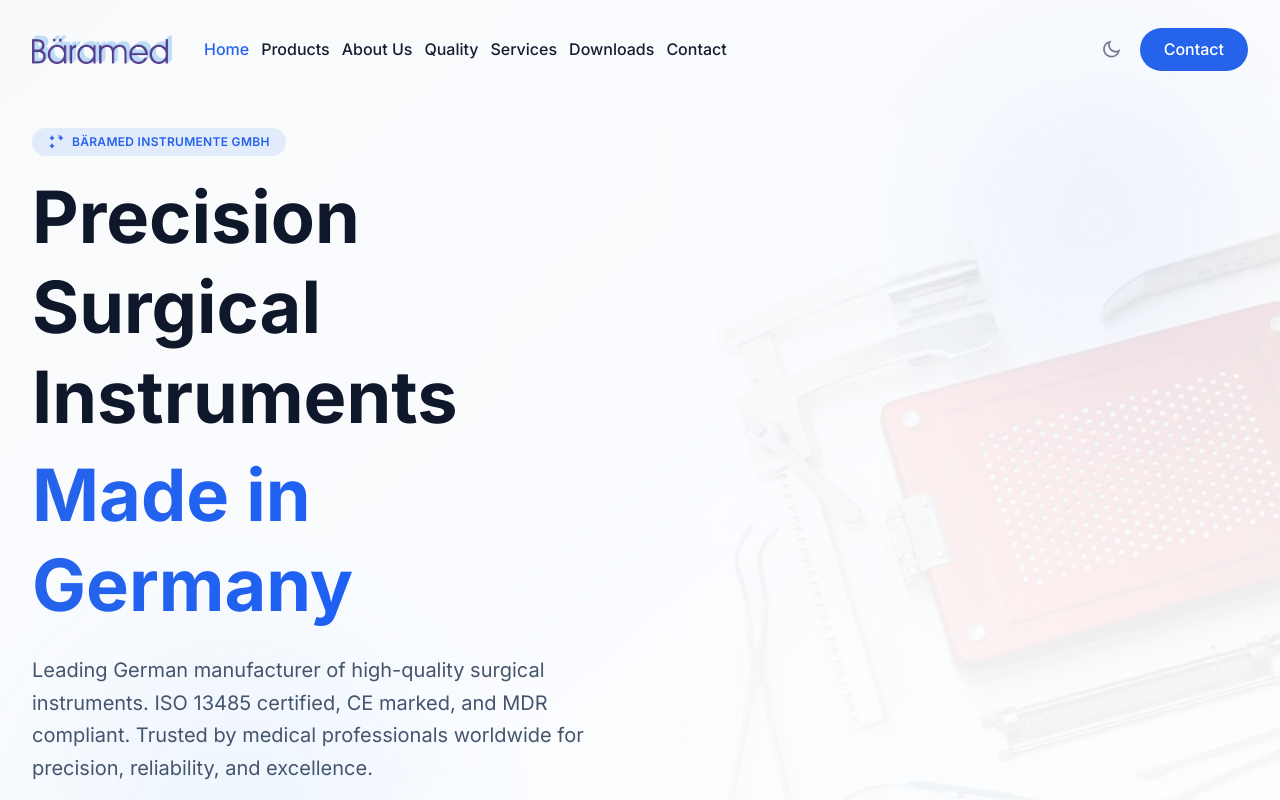
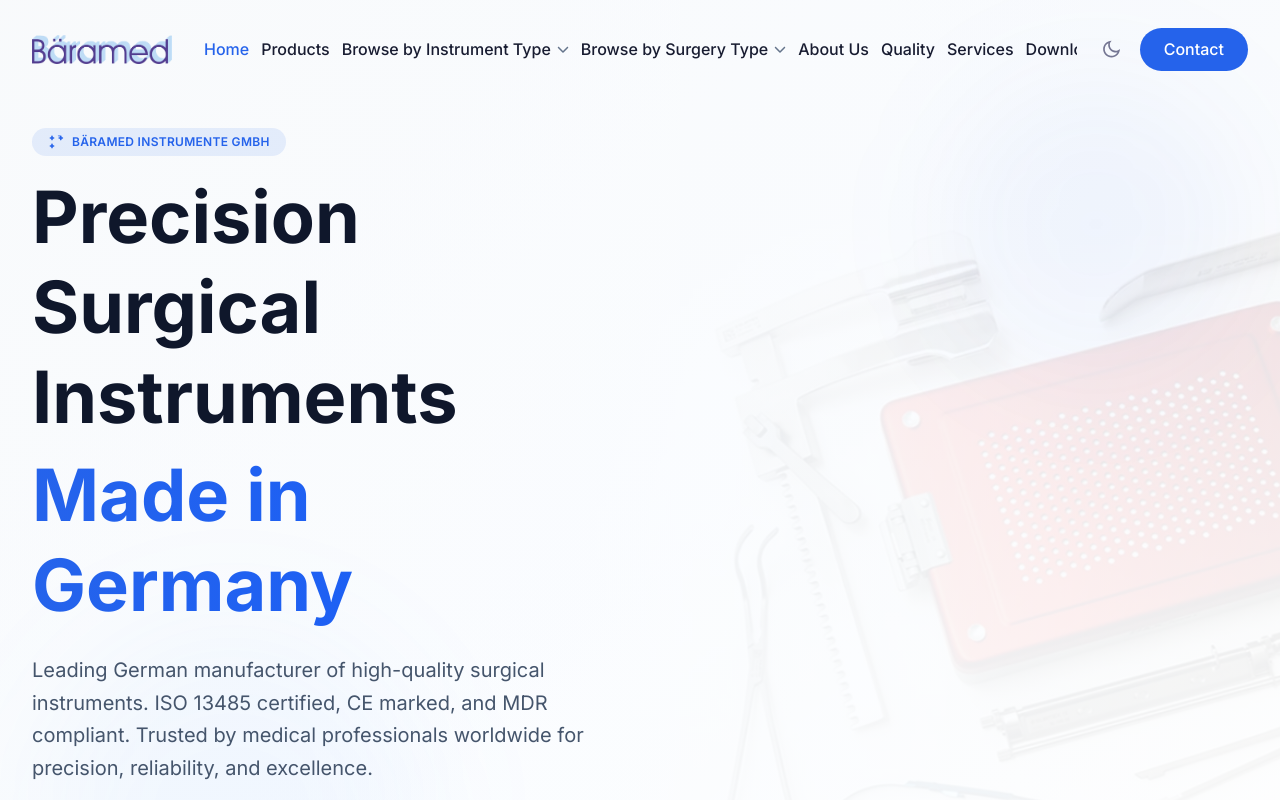
Before and after one commit to starkinc1985/Baramed, a Next.js app: page / in a window 1280 px wide. Shown: the top 800 px of the page. Built offline with nearby package versions, Linux system fonts and the light colour scheme.

Commit message:
New nav items search by category and surgery added and relaveant pages

```diff
--- a/app/globals.css
+++ b/app/globals.css
@@ -111,7 +111,7 @@
 
 @utility dropdown {
   @apply -left-7.5 mt-2 hidden min-w-max flex-col gap-4 rounded-md border border-stroke bg-white px-8 py-5 shadow-solid-13 duration-300 ease-in dark:border-strokedark dark:bg-black xl:invisible xl:absolute
-    xl:mt-0 xl:flex xl:w-[250px] xl:translate-y-10 xl:opacity-0
+    xl:mt-0 xl:flex xl:translate-y-10 xl:opacity-0
     xl:before:absolute xl:before:-top-1.5 xl:before:left-10 xl:before:h-3 xl:before:w-3 xl:before:rotate-45 xl:before:border-l xl:before:border-t xl:before:border-stroke xl:before:bg-white xl:group-hover:visible xl:group-hover:translate-y-6.5
     xl:group-hover:opacity-100 xl:dark:before:border-strokedark xl:dark:before:bg-black;
 }
--- a/components/Header/index.tsx
+++ b/components/Header/index.tsx
@@ -9,10 +9,17 @@
 
 const Header = () => {
   const [navigationOpen, setNavigationOpen] = useState(false);
-  const [dropdownToggler, setDropdownToggler] = useState(false);
+  const [dropdownToggler, setDropdownToggler] = useState<Record<number, boolean>>({});
   const [stickyMenu, setStickyMenu] = useState(false);
 
   const pathUrl = usePathname();
+
+  const toggleDropdown = (id: number) => {
+    setDropdownToggler((prev) => ({
+      ...prev,
+      [id]: !prev[id],
+    }));
+  };
 
   // Sticky menu
   const handleStickyMenu = () => {
@@ -102,9 +109,9 @@
                 <li key={key} className={`${menuItem.submenu ? "group relative" : ""} flex-shrink-0`}>
                   {menuItem.submenu ? (
                     <>
-                      <button
-                        onClick={() => setDropdownToggler(!dropdownToggler)}
-                        className="flex cursor-pointer items-center gap-1.5 whitespace-nowrap text-sm font-medium text-black transition-colors hover:text-primary dark:text-white xl:text-regular"
+                      <Link
+                        href={menuItem.path || "#"}
+                        className="group/link flex cursor-pointer items-center gap-1.5 whitespace-nowrap text-sm font-medium text-black transition-colors hover:text-primary dark:text-white xl:text-regular"
                       >
                         {menuItem.title}
                         <span className="flex-shrink-0">
@@ -116,14 +123,37 @@
                             <path d="M233.4 406.6c12.5 12.5 32.8 12.5 45.3 0l192-192c12.5-12.5 12.5-32.8 0-45.3s-32.8-12.5-45.3 0L256 338.7 86.6 169.4c-12.5-12.5-32.8-12.5-45.3 0s-12.5 32.8 0 45.3l192 192z" />
                           </svg>
                         </span>
-                      </button>
+                      </Link>
 
-                      <ul
-                        className={`dropdown ${dropdownToggler ? "flex" : ""}`}
-                      >
-                        {menuItem.submenu.map((item, key) => (
-                          <li key={key} className="hover:text-primary">
-                            <Link href={item.path || "#"}>{item.title}</Link>
+                      <ul className="dropdown xl:w-auto xl:min-w-[700px] xl:max-w-[900px] xl:grid xl:grid-cols-3 xl:gap-8 xl:px-10 xl:py-8">
+                        {menuItem.submenu.map((item, subKey) => (
+                          <li key={subKey} className="mb-4 last:mb-0">
+                            {item.submenu ? (
+                              <div>
+                                <Link
+                                  href={item.path || "#"}
+                                  className="mb-3 block text-sm font-bold text-black transition-colors hover:text-primary dark:text-white"
+                                >
+                                  {item.title}
+                                </Link>
+                                <ul className="space-y-2">
+                                  {item.submenu.map((subItem, subSubKey) => (
+                                    <li key={subSubKey}>
+                                      <Link
+                                        href={subItem.path || "#"}
+                                        className="block text-sm text-waterloo transition-colors hover:text-primary dark:text-manatee"
+                                      >
+                                        {subItem.title}
+                                      </Link>
+                                    </li>
+                                  ))}
+                                </ul>
+                              </div>
+                            ) : (
+                              <Link href={item.path || "#"} className="block text-sm font-semibold text-black transition-colors hover:text-primary dark:text-white">
+                                {item.title}
+                              </Link>
+                            )}
                           </li>
                         ))}
                       </ul>
--- a/components/Header/menuData.tsx
+++ b/components/Header/menuData.tsx
@@ -1,4 +1,51 @@
 import { Menu } from "@/types/menu";
+import { instrumentTypeCategories, surgeryTypeCategories } from "@/data/categories";
+
+// Helper function to convert instrument categories to menu items
+const getInstrumentTypeMenuItems = (): Menu[] => {
+  let idCounter = 1000;
+  return instrumentTypeCategories.map((category) => {
+    const categoryId = idCounter++;
+    return {
+      id: categoryId,
+      title: category.name,
+      path: `/products/by-instrument-type/${category.slug}`,
+      newTab: false,
+      submenu: category.subcategories?.map((subcat) => {
+        const subcatId = idCounter++;
+        return {
+          id: subcatId,
+          title: subcat.name,
+          path: `/products/by-instrument-type/${category.slug}/${subcat.slug}`,
+          newTab: false,
+        };
+      }),
+    };
+  });
+};
+
+// Helper function to convert surgery categories to menu items
+const getSurgeryTypeMenuItems = (): Menu[] => {
+  let idCounter = 2000;
+  return surgeryTypeCategories.map((category) => {
+    const categoryId = idCounter++;
+    return {
+      id: categoryId,
+      title: category.name,
+      path: `/products/by-surgery-type/${category.slug}`,
+      newTab: false,
+      submenu: category.subcategories?.map((subcat) => {
+        const subcatId = idCounter++;
+        return {
+          id: subcatId,
+          title: subcat.name,
+          path: `/products/by-surgery-type/${category.slug}`,
+          newTab: false,
+        };
+      }),
+    };
+  });
+};
 
 const menuData: Menu[] = [
   {
@@ -14,25 +61,39 @@
     path: "/products",
   },
   {
+    id: 3,
+    title: "Browse by Instrument Type",
+    newTab: false,
+    path: "/products/by-instrument-type",
+    submenu: getInstrumentTypeMenuItems(),
+  },
+  {
     id: 4,
+    title: "Browse by Surgery Type",
+    newTab: false,
+    path: "/products/by-surgery-type",
+    submenu: getSurgeryTypeMenuItems(),
+  },
+  {
+    id: 5,
     title: "About Us",
     newTab: false,
     path: "/about",
   },
   {
-    id: 5,
+    id: 6,
     title: "Quality",
     newTab: false,
     path: "/quality-compliance",
   },
   {
-    id: 6,
+    id: 7,
     title: "Services",
     newTab: false,
     path: "/services",
   },
   {
-    id: 7,
+    id: 8,
     title: "Downloads",
     newTab: false,
     path: "/downloads",
```
